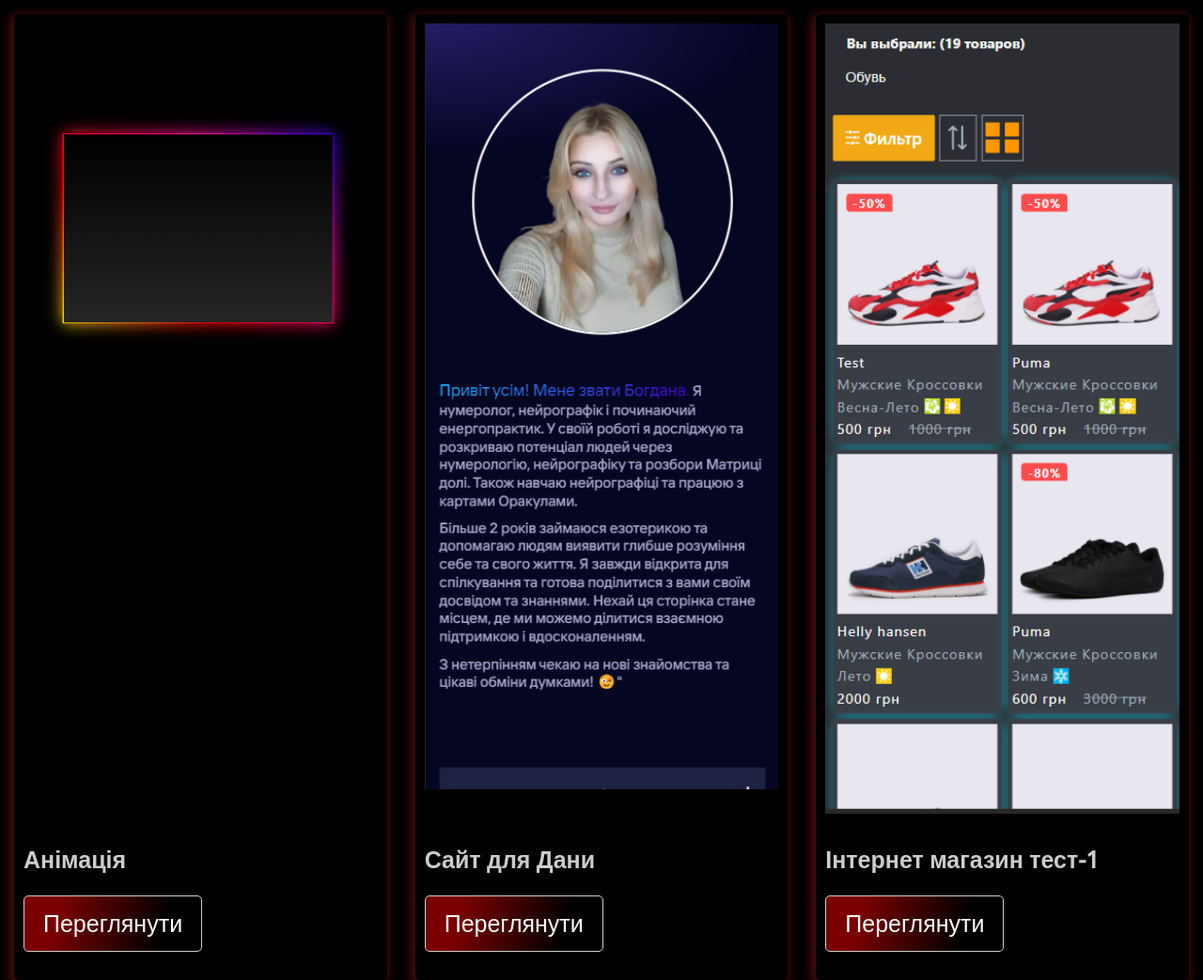
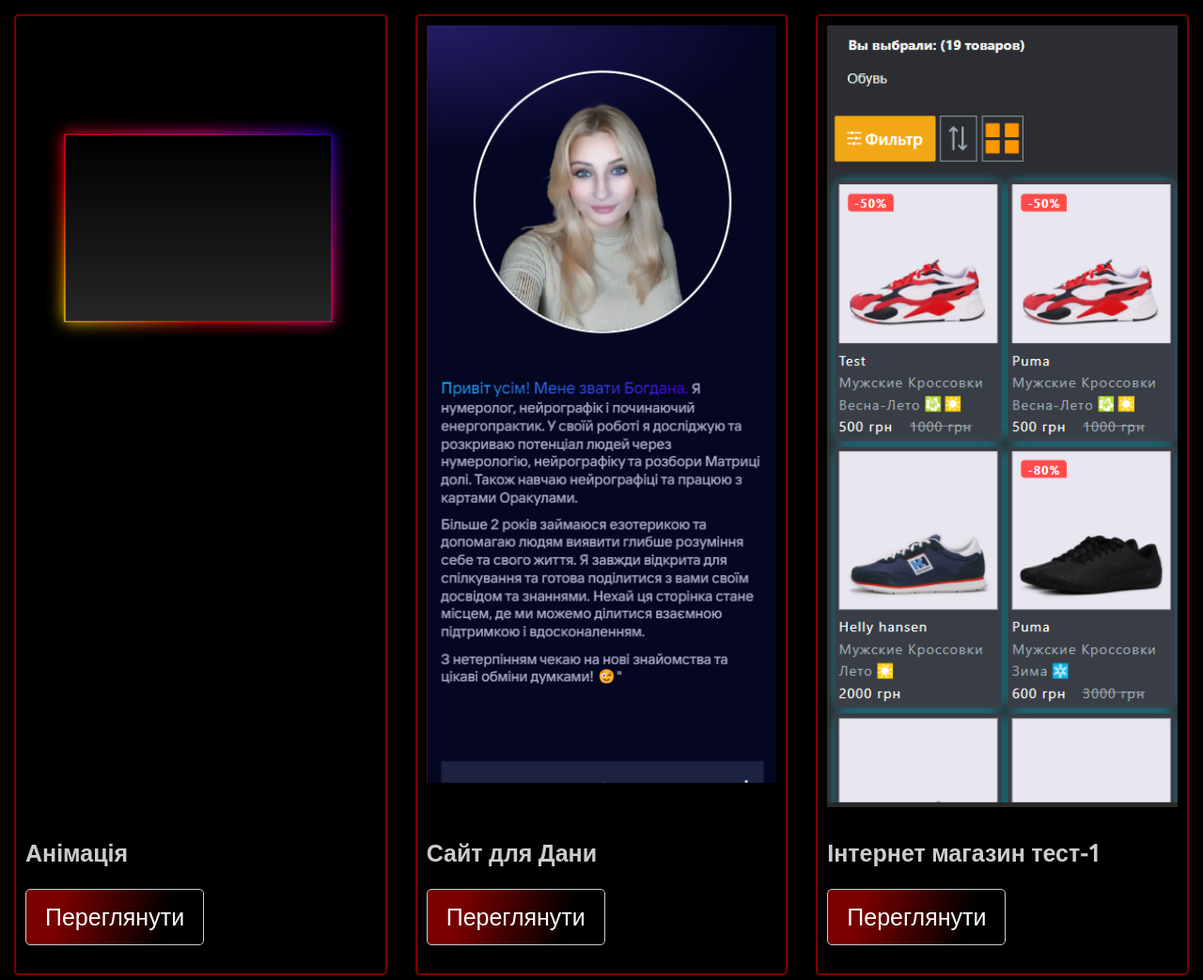
Before and after one commit to iv77777/my-progect, a plain HTML site: page index.html in a window 1280 px wide. Shown: the top 1043 px of the page at 94% size. Drawn offline with nearby package versions, Linux system fonts and the light colour scheme.

Commit message:
Add files via upload

```diff
--- a/style.css
+++ b/style.css
@@ -21,9 +21,7 @@ body {
   background-color: #000;
   border-radius: 5px;
 
-  box-shadow: -2px 3px 11px 3px rgba(104,16,16,0.75);
--webkit-box-shadow: -2px 3px 11px 3px rgba(104,16,16,0.75);
--moz-box-shadow: -2px 3px 11px 3px rgba(104,16,16,0.75);
+  border: 2px solid #7a0000;
 }
 
 .item_img {
```
